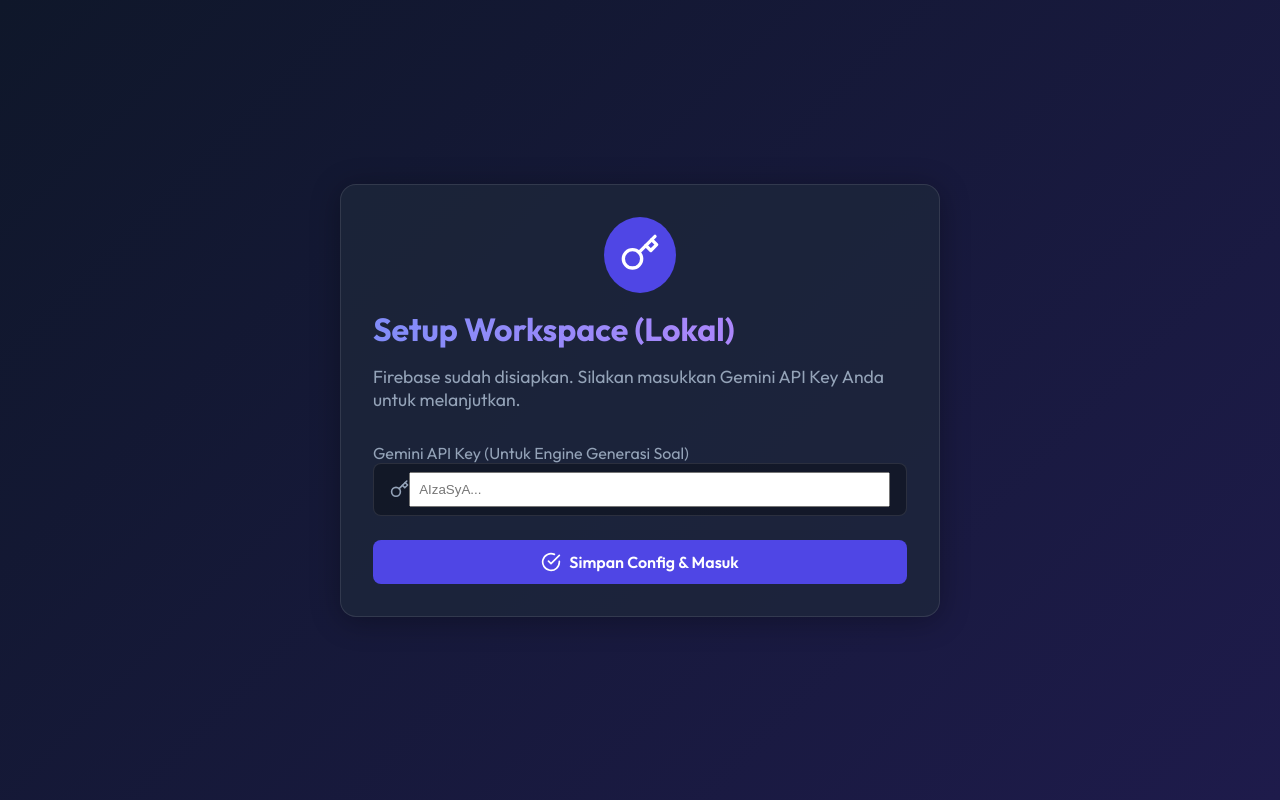
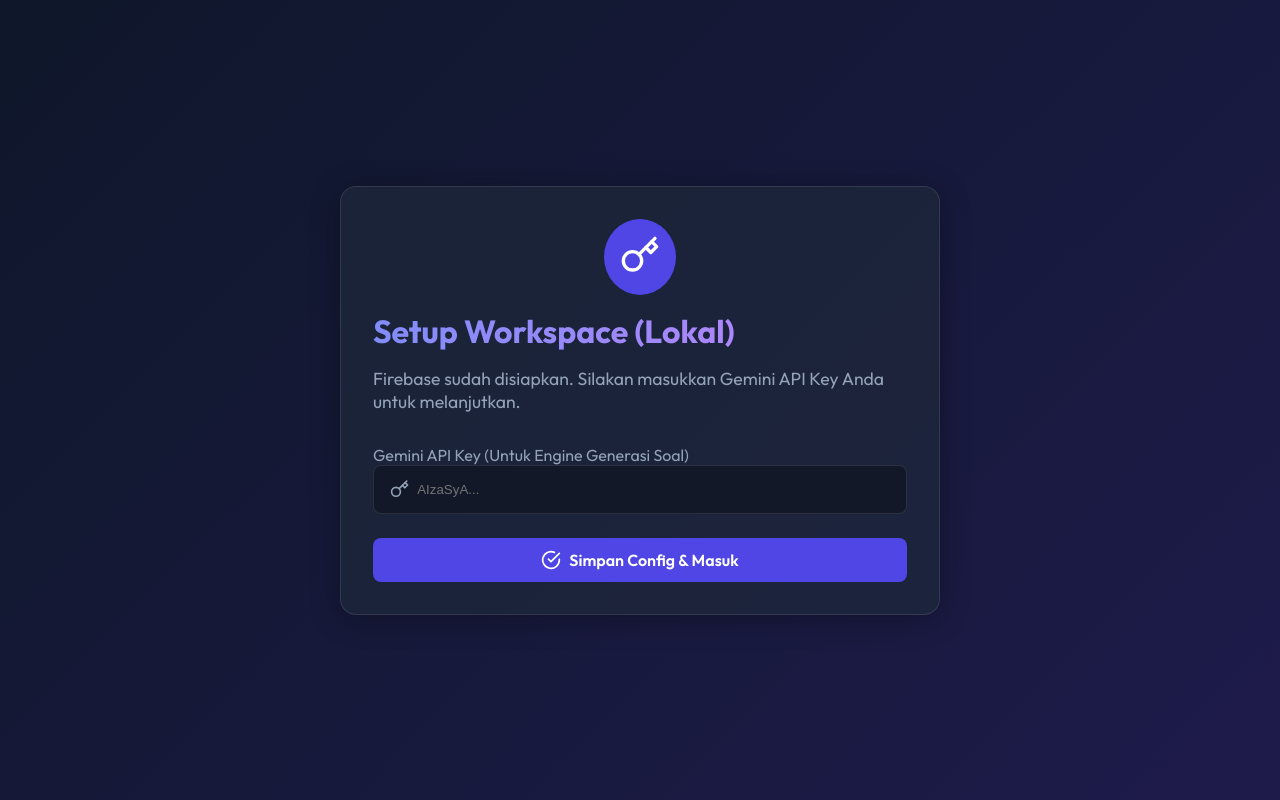
Before and after one commit to aangadela2022/latihan-soal-matematika, a React (Vite) app: page / in a window 1280 px wide. Built offline with nearby package versions, Linux system fonts and the light colour scheme.

Commit message:
Fix input invisible text by adding bg-transparent utility class

```diff
--- a/src/index.css
+++ b/src/index.css
@@ -213,6 +213,8 @@
 .mb-4 { margin-bottom: 1rem; }
 .mb-6 { margin-bottom: 1.5rem; }
 .w-full { width: 100%; }
+.bg-transparent { background: transparent; }
+.outline-none { outline: none; border: none; }
 .py-12 { padding-top: 3rem; padding-bottom: 3rem; }
 
 .option-btn {
```
